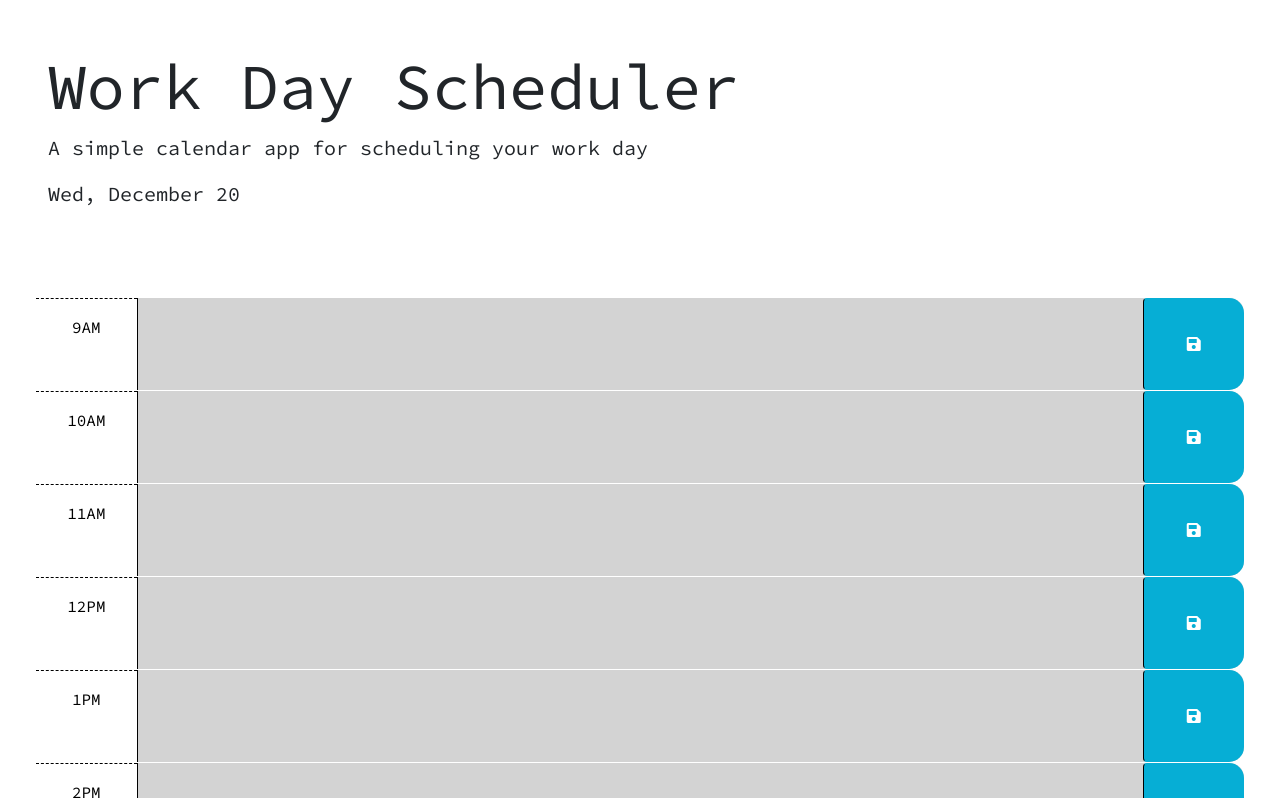
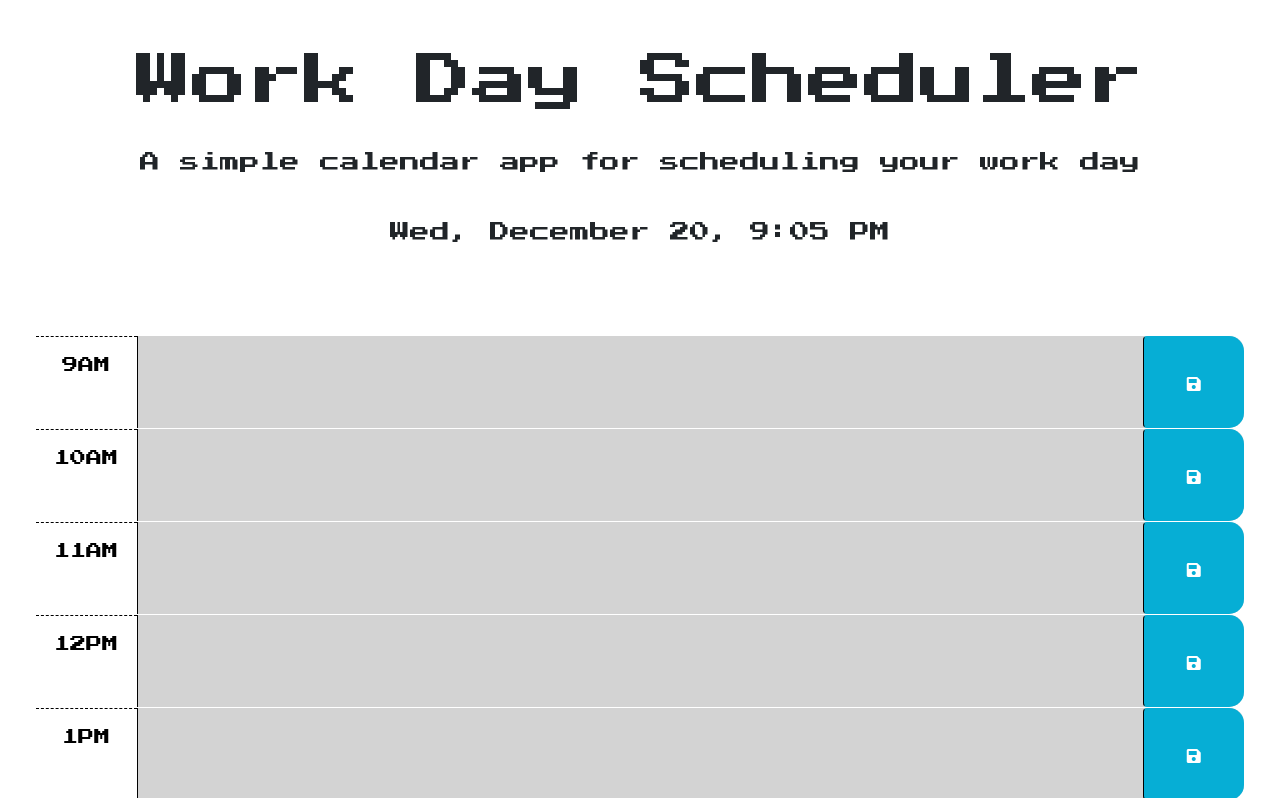
Before and after one commit to robertsolorzano/Work-Day-Scheduler, a plain HTML site: page Develop/index.html in a window 1280 px wide. Shown: the top 798 px of the page. Drawn offline with nearby package versions, Linux system fonts and the light colour scheme.

Commit message:
added br tags in html for better look of header, chnaged google fonts in css to Press Start 2P for a more retro look,added h:mm A in js to include time from daysjs

```diff
--- a/Develop/index.html
+++ b/Develop/index.html
@@ -21,9 +21,11 @@
   </head>
 
   <body>
-    <header class="p-5 mb-4">
-      <h1 class="display-3">Work Day Scheduler</h1>
-      <p class="lead">A simple calendar app for scheduling your work day</p>
+    <header class="p-5 mb-4 text-center">
+      <h1 class="display-4">Work Day Scheduler</h1>
+      <br>
+      <p class="lead title-text">A simple calendar app for scheduling your work day</p>
+      <br>
       <p id="currentDay" class="lead"></p>
     </header>
     <div class="container-fluid px-5">
--- a/Develop/script.js
+++ b/Develop/script.js
@@ -2,7 +2,7 @@
 // the code isn't run until the browser has finished rendering all the elements
 // in the html.
 $(function () {
-  var currentDate = dayjs().format('ddd, MMMM D')
+  var currentDate = dayjs().format('ddd, MMMM D, h:mm A')
   $(`#currentDay`).text(currentDate);
 
   //Event listener for 'click' to the save button
--- a/Develop/style.css
+++ b/Develop/style.css
@@ -1,7 +1,8 @@
-@import url('https://fonts.googleapis.com/css2?family=Source+Code+Pro:wght@400;500&display=swap');
+@import url('https://fonts.googleapis.com/css2?family=Press+Start+2P&display=swap');
+
 
 body {
-  font-family: 'Source Code Pro', monospace, sans-serif;
+  font-family: 'Press Start 2P', monospace, sans-serif;
   font-size: 16px;
 }
 
```
